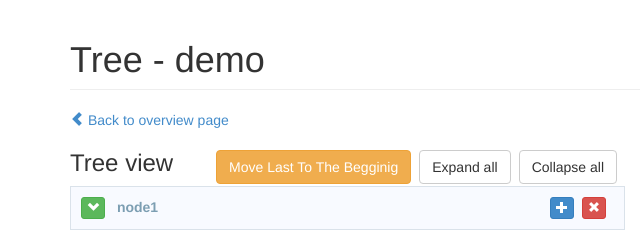
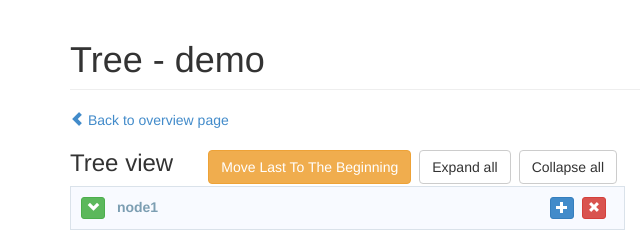
Before and after one commit to angular-ui-tree/angular-ui-tree, a website: page demo/tree.html in a window 1280 px wide. Shown: the top 232 px of the page, 0-640 px from the left. Drawn offline with Linux system fonts and the light colour scheme.

Commit message:
Update tree.html

```diff
--- a/demo/tree.html
+++ b/demo/tree.html
@@ -20,7 +20,7 @@
         <h3>Tree view
           <a href="" class="btn btn-default pull-right" ng-click="collapseAll()">Collapse all</a>
           <a href="" class="btn btn-default pull-right" ng-click="expandAll()">Expand all</a>
-          <a href="" class="btn btn-default btn-warning pull-right" ng-click="moveLastToTheBeginning()">Move Last To The Begginig</a>
+          <a href="" class="btn btn-default btn-warning pull-right" ng-click="moveLastToTheBeginning()">Move Last To The Beginning</a>
 
         </h3>
 
```
